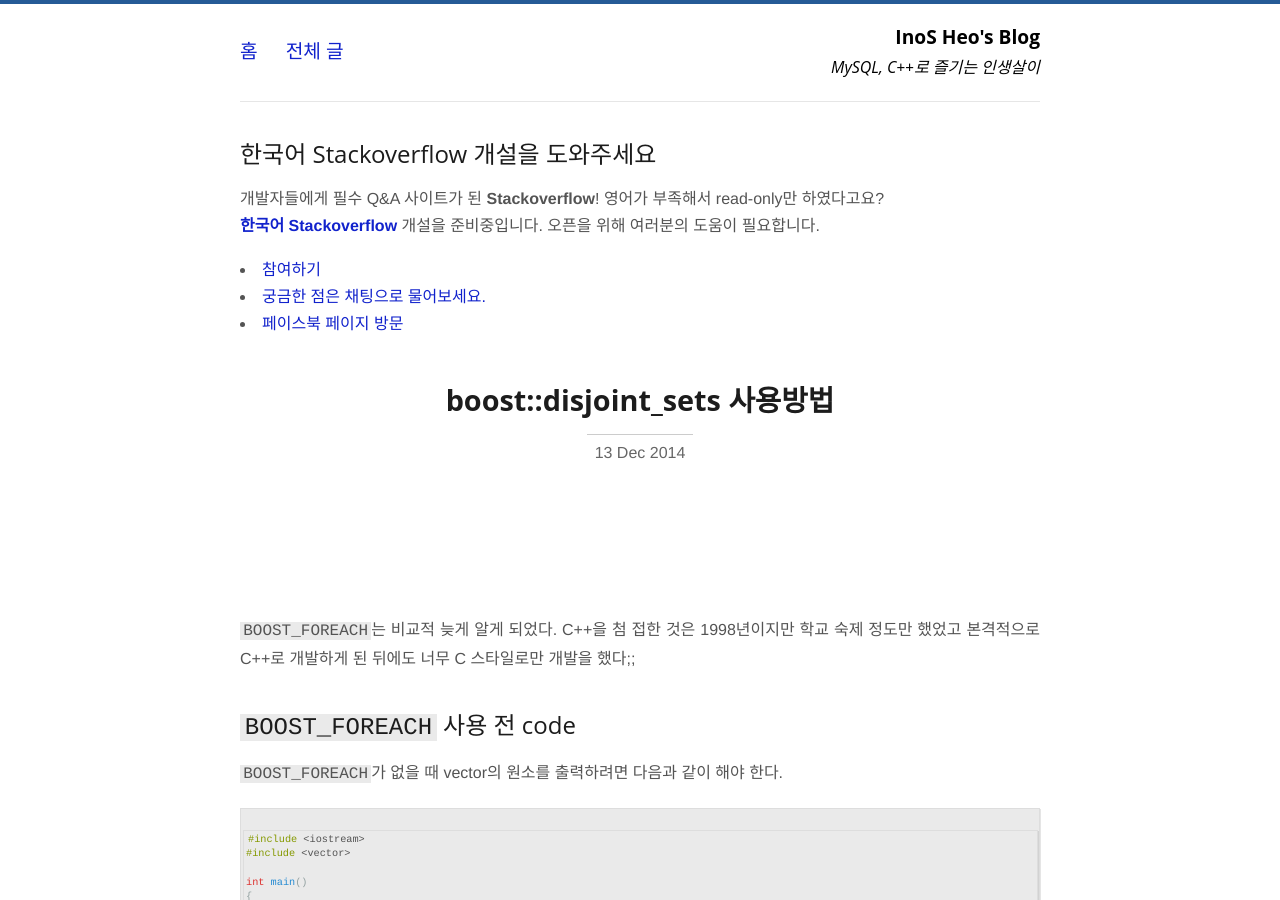
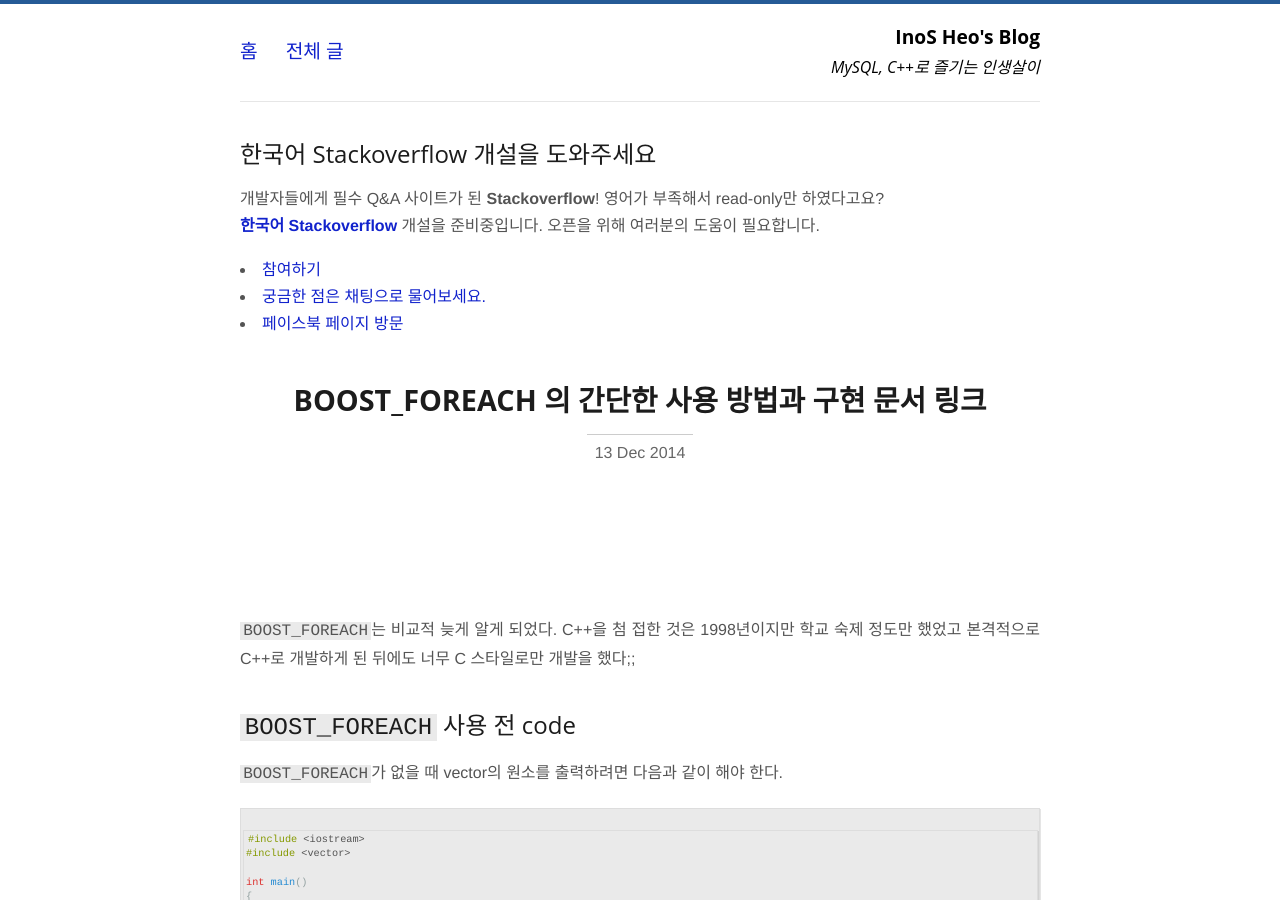
Before and after one commit to jason-heo/jason-heo.github.io, a Jekyll site: the page built from _posts/2014-12-13-boost-foreach-implementation.md, in a window 1280 px wide and 900 px high. Built offline with Jekyll 4.4.1, drawn with Linux system fonts in a browser that asks for light colours; Markdown is read by kramdown in place of the engine named in the settings; comment, search, counter and statistics services are not loaded.

Commit message:
Update 2014-12-13-boost-foreach-implementation.md

```diff
--- a/_posts/2014-12-13-boost-foreach-implementation.md
+++ b/_posts/2014-12-13-boost-foreach-implementation.md
@@ -1,6 +1,6 @@
 ---
 layout: post
-title: "boost::disjoint_sets 사용방법"
+title: "BOOST_FOREACH 의 간단한 사용 방법과 구현 문서 링크"
 categories: cpp
 ---
 
```
